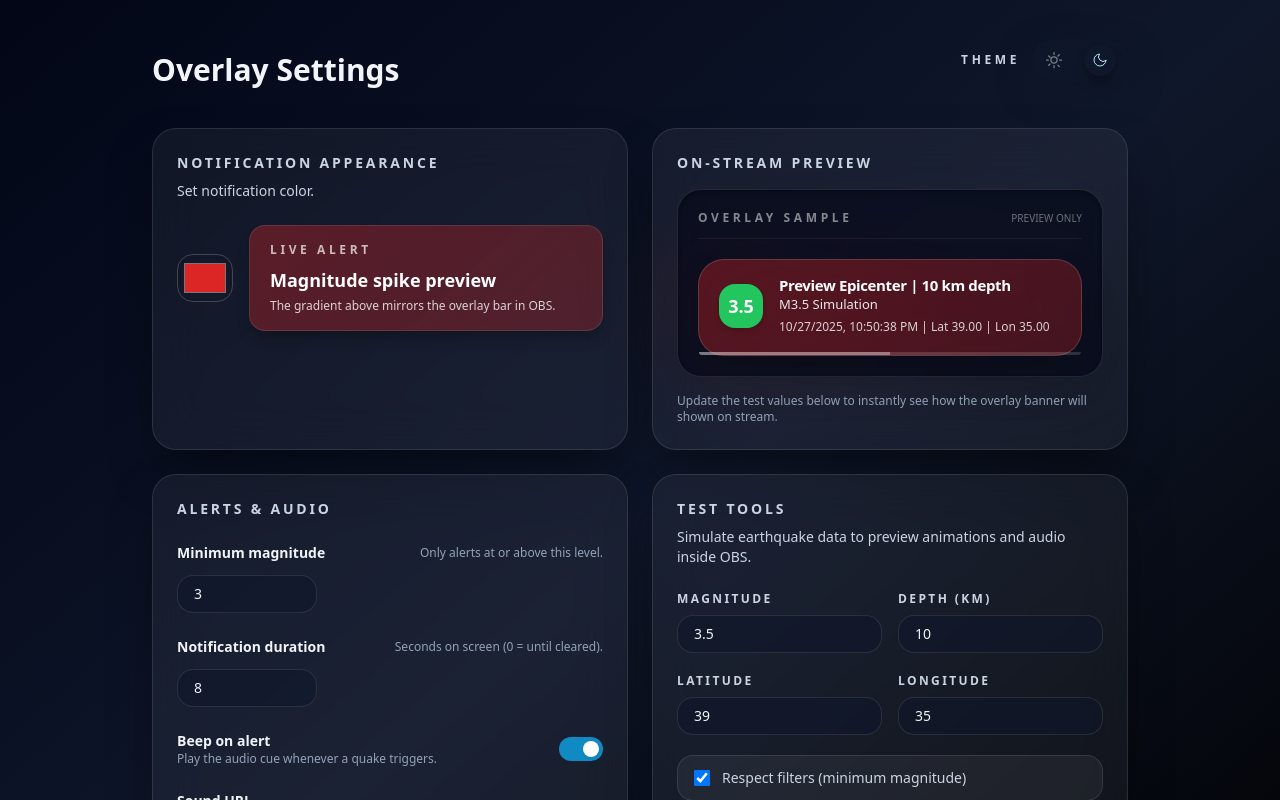
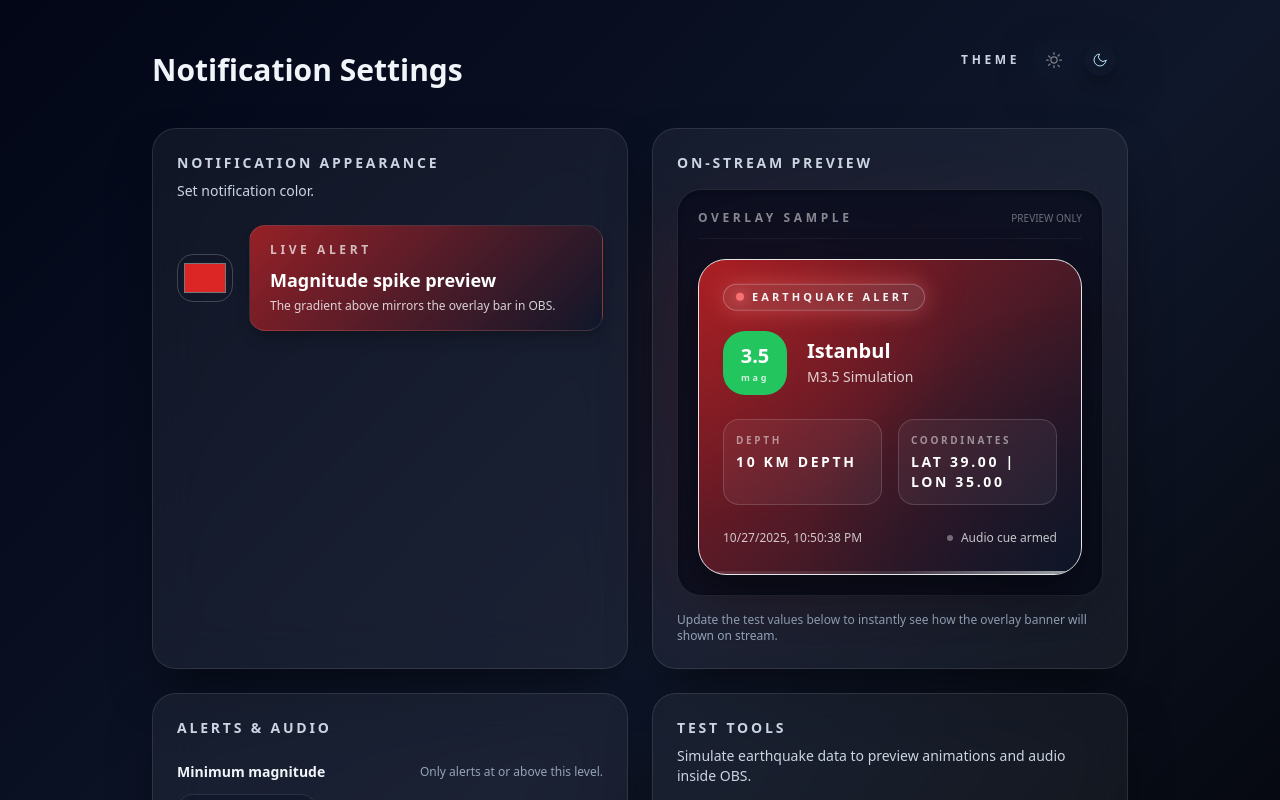
Before and after one commit to anilized/obs-earthquake-overlay, a React (Vite) app: page /settings#/settings in a window 1280 px wide. Shown: the top 800 px of the page. Built offline with nearby package versions, Linux system fonts and the light colour scheme.

Commit message:
overlay ui overhaul

```diff
--- a/src/pages/Overlay.tsx
+++ b/src/pages/Overlay.tsx
@@ -180,11 +180,11 @@ const soundSrc = useMemo(() => {
     return { r: 220, g: 38, b: 38 }
   }
   const { r, g, b } = hexToRgb(cfg.notifColor || '#dc2626')
-  const gradFrom = `rgba(${r}, ${g}, ${b}, 0.35)`
-  const gradTo = `rgba(${r}, ${g}, ${b}, 0.28)`
+  const gradFrom = `rgba(${r}, ${g}, ${b}, 0.65)`
+  const gradTo = `rgba(15, 23, 42, 0.92)`
   const timeStr = alert?.time ? new Date(alert!.time).toLocaleString() : ''
   const subtitle = alert ? `M${m.toFixed(1)} ${alert.magtype ?? ''}`.trim() : ''
-  const title = alert ? `${cityLine || (alert.flynn_region ?? 'Turkiye')} | ${alert.depth ?? '?'} km depth` : ''
+  const title = alert ? `${cityLine || (alert.flynn_region ?? 'Turkiye')}` : ''
   const coords = alert ? `Lat ${Number(alert.lat).toFixed(2)} | Lon ${Number(alert.lon).toFixed(2)}` : ''
 
   return (
@@ -192,63 +192,97 @@ const soundSrc = useMemo(() => {
       {/* Stage box: fixed region of size x size; popup is centered and fills horizontally */}
       <div className="fixed top-0 left-0" style={{ width: size, height: size }}>
         {alert && (
-          <div className="absolute inset-0 flex items-center justify-center">
+          <div className="absolute inset-0 flex items-center justify-center py-8">
             {/* container fills horizontally with padding; transparent outside the toast */}
             <div className="w-full" style={{ paddingLeft: padding, paddingRight: padding }}>
-              <div className="relative mx-auto w-full max-w-[420px]">
-                {/* Emergency bar: iPhone-style toast */}
+              <div className="relative mx-auto w-full max-w-[460px]">
+                <div
+                  className="absolute inset-0 -z-10 blur-2xl opacity-70"
+                  style={{
+                    backgroundImage: `linear-gradient(120deg, rgba(${r},${g},${b},0.75), rgba(12,17,28,0.2))`,
+                  }}
+                />
                 <div
                   className={[
-                    'pointer-events-auto w-full text-white rounded-[26px]',
-                    'border border-white/20 backdrop-blur-2xl shadow-2xl',
-                    'opacity-0 translate-y-[-8px] animate-[slideIn_.28s_ease-out_forwards]',
-                    theme.ring
+                    'pointer-events-auto relative w-full overflow-hidden rounded-[28px]',
+                    'border border-white/18 text-white shadow-[0_25px_55px_rgba(0,0,0,0.45)]',
+                    'opacity-0 translate-y-[-14px] animate-[slideIn_.32s_ease-out_forwards]',
+                    theme.ring,
                   ].join(' ')}
                   style={{ backgroundImage: `linear-gradient(135deg, ${gradFrom}, ${gradTo})` }}
                 >
-                  <div className="flex items-center gap-4 px-5 py-4">
-                    {/* magnitude badge with color & number */}
-                    <div
-                      className={`flex h-11 w-11 shrink-0 items-center justify-center rounded-2xl ${theme.bg} text-[18px] font-extrabold shadow-md`}
-                      style={{ boxShadow: `0 0 0 6px rgba(${r},${g},${b},0.18), 0 0 24px rgba(${r},${g},${b},0.35)`, animation: 'pulseGlow 1200ms ease-in-out infinite alternate' }}
-                    >
-                      {m.toFixed(1)}
+                  <div
+                    className="absolute inset-0 opacity-70"
+                    style={{
+                      backgroundImage: `radial-gradient(circle at top left, rgba(${r},${g},${b},0.45), transparent 55%), radial-gradient(circle at bottom right, rgba(15,23,42,0.85), transparent 55%)`,
+                    }}
+                    aria-hidden
+                  />
+                  <div className="relative px-6 py-6">
+                    <div className="flex items-center justify-between gap-4">
+                      <span className="inline-flex items-center gap-2 rounded-full border border-white/25 bg-white/10 px-3 py-1 text-[11px] font-semibold uppercase tracking-[0.28em] text-white/95 shadow-[0_0_20px_rgba(255,38,38,0.35)] animate-[alertPulse_2s_ease-in-out_infinite]">
+                        <span className="h-2 w-2 rounded-full bg-[#f87171] shadow-[0_0_12px_rgba(248,113,113,0.9)]" />
+                        EARTHQUAKE ALERT
+                      </span>
+
                     </div>
 
-                    {/* text column */}
-                    <div className="min-w-0 flex-1">
-                      <div className="truncate text-[15px] font-semibold leading-tight tracking-tight">
-                        {title}
+                    <div className="mt-5 flex items-center gap-5">
+                      <div
+                        className="relative flex h-16 w-16 items-center justify-center"
+                      >
+                        <span
+                          className="absolute h-full w-full rounded-[22px]"
+                          style={{
+                            background: `radial-gradient(circle, rgba(${r},${g},${b},0.55) 0%, rgba(${r},${g},${b},0) 70%)`,
+                            animation: 'quakePulse 2.4s ease-in-out infinite',
+                          }}
+                          aria-hidden
+                        />
+                        <span
+                          className={`relative flex h-16 w-16 flex-col items-center justify-center rounded-[22px] ${theme.bg} text-[20px] font-black`}
+                          style={{ boxShadow: `0 20px 45px rgba(${r},${g},${b},0.35)` }}
+                        >
+                          <span>{m.toFixed(1)}</span>
+                          <span className="text-[9px] font-semibold tracking-[0.3em] text-white/80">
+                            mag
+                          </span>
+                        </span>
                       </div>
-                      <div className="truncate text-[13px] text-white/90">
-                        {subtitle}
+                      <div className="min-w-0 flex-1">
+                        <div className="truncate text-[20px] font-semibold leading-tight">
+                          {title || 'Awaiting data'}
+                        </div>
+                        <div className="mt-1 truncate text-sm text-white/80">
+                          {subtitle || 'No live alert'}
+                        </div>
                       </div>
-                      <div className="mt-1 truncate text-[12px] text-white/80">
-                        {timeStr} | {coords}
+                    </div>
+
+                    <div className="mt-6 grid gap-4 text-xs uppercase tracking-[0.22em] text-white/65 sm:grid-cols-2">
+                      <div className="rounded-2xl border border-white/15 bg-white/5 px-3 py-3">
+                        <p className="text-[10px] font-semibold text-white/50">Depth</p>
+                        <p className="mt-1 text-sm font-semibold text-white">{alert ? `${alert.depth ?? '?'} km` : '-'}</p>
                       </div>
+                      <div className="rounded-2xl border border-white/15 bg-white/5 px-3 py-3">
+                        <p className="text-[10px] font-semibold text-white/50">Coordinates</p>
+                        <p className="mt-1 text-sm font-semibold text-white">{coords || '-'}</p>
+                      </div>
+                    </div>
+
+                    <div className="mt-6 flex flex-wrap items-center justify-between gap-3 text-[12px] text-white/75">
+                      <span>{timeStr || '-'}</span>
+                      <span className="inline-flex items-center gap-2">
+                        <span className="h-[6px] w-[6px] animate-[glimmer_2.6s_ease-in-out_infinite] rounded-full bg-white/70" />
+                        {cfg.beep ? 'Audio cue armed' : 'Silent mode active'}
+                      </span>
                     </div>
                   </div>
 
-                  {/* subtle progress shimmer */}
-                  <div className="h-[3px] w-full overflow-hidden rounded-b-[26px] bg-white/15">
-                    <div className="h-full w-1/2 animate-[shimmer_2.4s_linear_infinite] bg-white/35" />
+                  <div className="relative h-[3px] w-full overflow-hidden bg-white/10">
+                    <div className="absolute inset-0 w-full animate-[sweep_3.2s_linear_infinite] bg-gradient-to-r from-transparent via-white/60 to-transparent" />
                   </div>
                 </div>
-
-                {/* gentle glow behind the bar (not a full box, keeps transparency) */}
-                <div
-                  aria-hidden
-                  className="pointer-events-none"
-                  style={{
-                    position: 'absolute',
-                    inset: 0,
-                    transform: 'scale(1.08, 1.12)',
-                    filter: 'blur(42px)',
-                    opacity: 0.28,
-                    zIndex: -1,
-                    backgroundImage: `linear-gradient(135deg, rgba(${r},${g},${b},0.6), rgba(15,23,42,0.35))`,
-                  }}
-                />
               </div>
             </div>
           </div>
@@ -268,21 +302,26 @@ const soundSrc = useMemo(() => {
 
       {/* tiny CSS for animations */}
       <style>{`
-        @keyframes shimmer { 0% { transform: translateX(-100%);} 100% { transform: translateX(200%);} }
         @keyframes slideIn {
-          0% { opacity: 0; transform: translateY(-8px); }
-          100% { opacity: 1; transform: translateY(0); }
+          0% { opacity: 0; transform: translateY(-16px) scale(0.97); }
+          100% { opacity: 1; transform: translateY(0) scale(1); }
         }
-        @keyframes pulseGlow {
-          0% { transform: scale(1); filter: brightness(1); }
-          100% { transform: scale(1.06); filter: brightness(1.08); }
+        @keyframes sweep {
+          0% { transform: translateX(-100%); }
+          100% { transform: translateX(100%); }
         }
-        @keyframes quake {
-          0%, 100% { transform: translateX(0); }
-          20% { transform: translateX(-3px); }
-          40% { transform: translateX(3px); }
-          60% { transform: translateX(-2px); }
-          80% { transform: translateX(2px); }
+        @keyframes glimmer {
+          0%, 100% { opacity: 0.4; }
+          50% { opacity: 1; }
+        }
+        @keyframes quakePulse {
+          0% { transform: scale(1); opacity: 0.65; }
+          50% { transform: scale(1.25); opacity: 0.2; }
+          100% { transform: scale(1.4); opacity: 0; }
+        }
+        @keyframes alertPulse {
+          0%, 100% { box-shadow: 0 0 18px rgba(248,113,113,0.35); transform: translateY(0); }
+          50% { box-shadow: 0 0 32px rgba(248,113,113,0.6); transform: translateY(-1px); }
         }
       `}</style>
     </div>
--- a/src/pages/Settings.tsx
+++ b/src/pages/Settings.tsx
@@ -234,23 +234,27 @@ export default function Settings() {
   const previewLat = Number.isFinite(test.lat) ? Number(test.lat).toFixed(2) : '??'
   const previewLon = Number.isFinite(test.lon) ? Number(test.lon).toFixed(2) : '??'
   const previewSubtitle = `M${previewMag.toFixed(1)} Simulation`
-  const previewTitle = `Preview Epicenter | ${previewDepth}`
+  const previewTitle = `Istanbul`
   const previewCoords = `Lat ${previewLat} | Lon ${previewLon}`
   const previewTimestamp = new Date().toLocaleString()
   const previewTone = toneByMagnitude(previewMag)
+  const previewAudioCopy = s.beep ? 'Audio cue armed' : 'Silent mode active'
 
   const { r: previewR, g: previewG, b: previewB } = hexToRgb(s.notifColor || '#dc2626')
   const previewGradient = {
-    backgroundImage: `linear-gradient(135deg, rgba(${previewR}, ${previewG}, ${previewB}, 0.35), rgba(${previewR}, ${previewG}, ${previewB}, 0.28))`,
+    backgroundImage: `linear-gradient(135deg, rgba(${previewR}, ${previewG}, ${previewB}, 0.65), rgba(15, 23, 42, 0.92))`,
+  } as React.CSSProperties
+  const previewPattern = {
+    backgroundImage: `radial-gradient(circle at top left, rgba(${previewR}, ${previewG}, ${previewB}, 0.45), transparent 55%), radial-gradient(circle at bottom right, rgba(15, 23, 42, 0.85), transparent 55%)`,
   } as React.CSSProperties
   const previewGlow = {
     position: 'absolute',
     inset: 0,
     transform: 'scale(1.08, 1.12)',
     filter: 'blur(42px)',
-    opacity: 0.26,
+    opacity: 0.28,
     zIndex: -1,
-    backgroundImage: `linear-gradient(135deg, rgba(${previewR}, ${previewG}, ${previewB}, 0.6), rgba(15, 23, 42, 0.35))`,
+    backgroundImage: `linear-gradient(120deg, rgba(${previewR}, ${previewG}, ${previewB}, 0.75), rgba(12, 17, 28, 0.2))`,
   } as React.CSSProperties
 
   return (
@@ -258,7 +262,7 @@ export default function Settings() {
       <div className="mx-auto max-w-5xl px-6 pb-16 pt-10">
         <header className="mb-10 flex flex-col gap-5 sm:flex-row sm:items-start sm:justify-between">
           <div>
-            <h1 className="mt-3 text-3xl font-semibold">Overlay Settings</h1>
+            <h1 className="mt-3 text-3xl font-semibold">Notification Settings</h1>
           </div>
           <div className="flex items-center gap-3">
             <span className="text-xs font-semibold uppercase tracking-[0.3em] text-slate-500 dark:text-slate-300">
@@ -333,37 +337,71 @@ export default function Settings() {
               </div>
               <div className="mt-5 flex justify-center">
                 <div className="relative w-full max-w-[420px]">
+                  <div aria-hidden className="pointer-events-none" style={previewGlow} />
                   <div
                     className={[
-                      'pointer-events-none w-full text-white rounded-[26px]',
-                      'border border-white/15 backdrop-blur-2xl shadow-2xl',
+                      'pointer-events-none relative w-full overflow-hidden rounded-[28px]',
+                      'border border-white/18 text-white shadow-[0_20px_45px_rgba(0,0,0,0.45)]',
                       previewTone.ring,
                     ].join(' ')}
                     style={previewGradient}
                   >
-                    <div className="flex items-center gap-4 px-5 py-4">
-                      <div
-                        className={`flex h-11 w-11 shrink-0 items-center justify-center rounded-2xl ${previewTone.badge} text-[18px] font-extrabold shadow-md`}
-                      >
-                        {previewMag.toFixed(1)}
+                    <div className="absolute inset-0 opacity-70" style={previewPattern} aria-hidden />
+                    <div className="relative px-6 py-6">
+                      <div className="flex items-center justify-between gap-4">
+                        <span className="inline-flex items-center gap-2 rounded-full border border-white/25 bg-white/10 px-3 py-1 text-[11px] font-semibold uppercase tracking-[0.28em] text-white/95 shadow-[0_0_20px_rgba(255,38,38,0.35)] animate-[alertPulse_2s_ease-in-out_infinite]">
+                          <span className="h-2 w-2 rounded-full bg-[#f87171] shadow-[0_0_12px_rgba(248,113,113,0.9)]" />
+                          EARTHQUAKE ALERT
+                        </span>
                       </div>
-                      <div className="min-w-0 flex-1">
-                        <div className="truncate text-[15px] font-semibold leading-tight tracking-tight">
-                          {previewTitle}
+
+                      <div className="mt-5 flex items-center gap-5">
+                        <div className="relative flex h-16 w-16 items-center justify-center">
+                          <span
+                            aria-hidden
+                            className="absolute h-full w-full rounded-[22px]"
+                            style={{
+                              background: `radial-gradient(circle, rgba(${previewR}, ${previewG}, ${previewB}, 0.55) 0%, rgba(${previewR}, ${previewG}, ${previewB}, 0) 70%)`,
+                              animation: 'quakePulse 2.4s ease-in-out infinite',
+                            }}
+                          />
+                          <span
+                            className={`relative flex h-16 w-16 flex-col items-center justify-center rounded-[22px] ${previewTone.badge} text-[20px] font-black`}
+                          >
+                            <span>{previewMag.toFixed(1)}</span>
+                            <span className="text-[9px] font-semibold tracking-[0.3em] text-white/80">mag</span>
+                          </span>
                         </div>
-                        <div className="truncate text-[13px] text-white/90">
-                          {previewSubtitle}
-                        </div>
-                        <div className="mt-1 truncate text-[12px] text-white/80">
-                          {previewTimestamp} | {previewCoords}
+                        <div className="min-w-0 flex-1">
+                          <div className="truncate text-[20px] font-semibold leading-tight">{previewTitle}</div>
+                          <div className="mt-1 truncate text-sm text-white/80">{previewSubtitle}</div>
                         </div>
                       </div>
+
+                      <div className="mt-6 grid gap-4 text-xs uppercase tracking-[0.22em] text-white/65 sm:grid-cols-2">
+                        <div className="rounded-2xl border border-white/15 bg-white/5 px-3 py-3">
+                          <p className="text-[10px] font-semibold text-white/50">Depth</p>
+                          <p className="mt-1 text-sm font-semibold text-white">{previewDepth}</p>
+                        </div>
+                        <div className="rounded-2xl border border-white/15 bg-white/5 px-3 py-3">
+                          <p className="text-[10px] font-semibold text-white/50">Coordinates</p>
+                          <p className="mt-1 text-sm font-semibold text-white">{previewCoords}</p>
+                        </div>
+                      </div>
+
+                      <div className="mt-6 flex flex-wrap items-center justify-between gap-3 text-[12px] text-white/75">
+                        <span>{previewTimestamp}</span>
+                        <span className="inline-flex items-center gap-2">
+                          <span className="h-[6px] w-[6px] animate-[glimmer_2.6s_ease-in-out_infinite] rounded-full bg-white/70" />
+                          {previewAudioCopy}
+                        </span>
+                      </div>
                     </div>
-                    <div className="h-[3px] w-full overflow-hidden rounded-b-[26px] bg-white/15">
-                      <div className="h-full w-1/2 animate-[shimmer_2.4s_linear_infinite] bg-white/35" />
+
+                    <div className="relative h-[3px] w-full overflow-hidden bg-white/10">
+                      <div className="absolute inset-0 w-full animate-[sweep_3.2s_linear_infinite] bg-gradient-to-r from-transparent via-white/60 to-transparent" />
                     </div>
                   </div>
-                  <div aria-hidden className="pointer-events-none" style={previewGlow} />
                 </div>
               </div>
             </div>
@@ -565,6 +603,25 @@ export default function Settings() {
         </div>
 
         <Toast open={toast.open} kind={toast.kind} text={toast.text} onClose={toast.hide} />
+        <style>{`
+          @keyframes sweep {
+            0% { transform: translateX(-100%); }
+            100% { transform: translateX(100%); }
+          }
+          @keyframes glimmer {
+            0%, 100% { opacity: 0.4; }
+            50% { opacity: 1; }
+          }
+          @keyframes quakePulse {
+            0% { transform: scale(1); opacity: 0.65; }
+            50% { transform: scale(1.25); opacity: 0.2; }
+            100% { transform: scale(1.4); opacity: 0; }
+          }
+          @keyframes alertPulse {
+            0%, 100% { box-shadow: 0 0 18px rgba(248,113,113,0.35); transform: translateY(0); }
+            50% { box-shadow: 0 0 32px rgba(248,113,113,0.6); transform: translateY(-1px); }
+          }
+        `}</style>
       </div>
     </div>
   )
```
